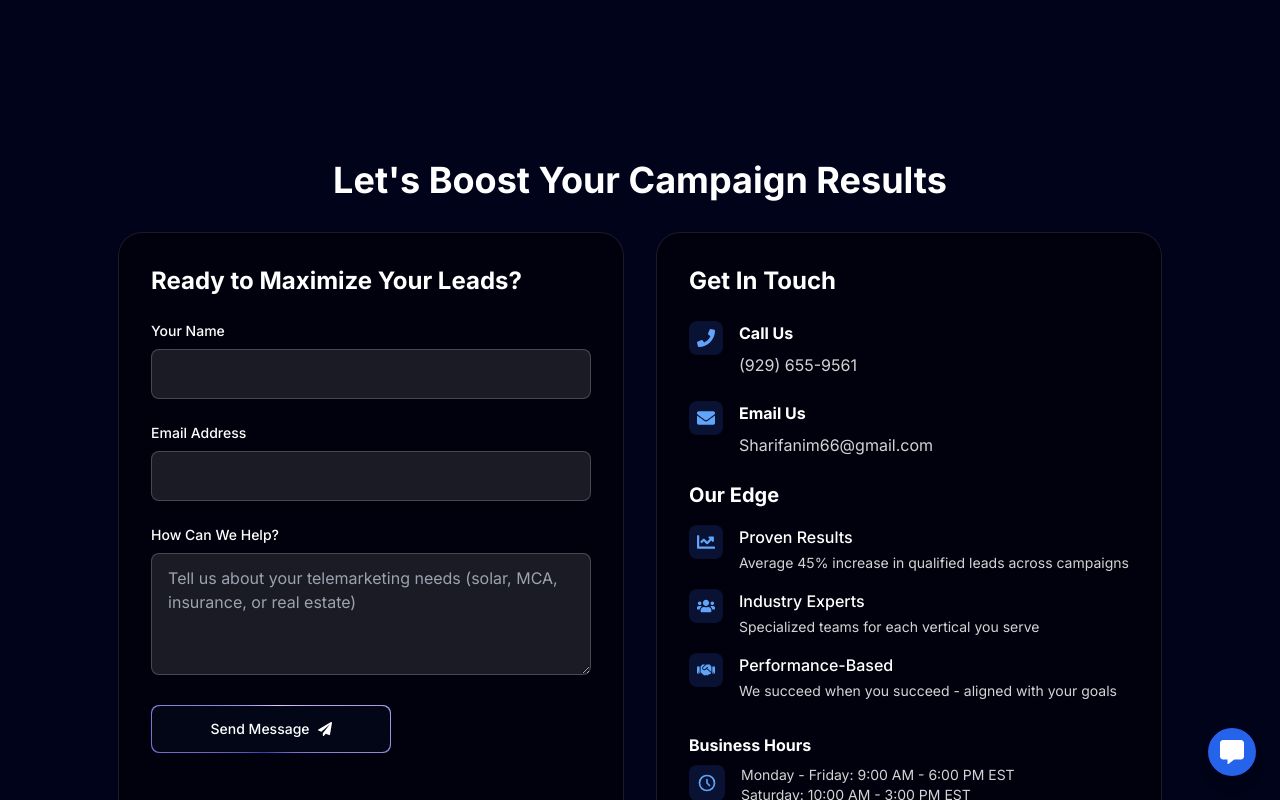
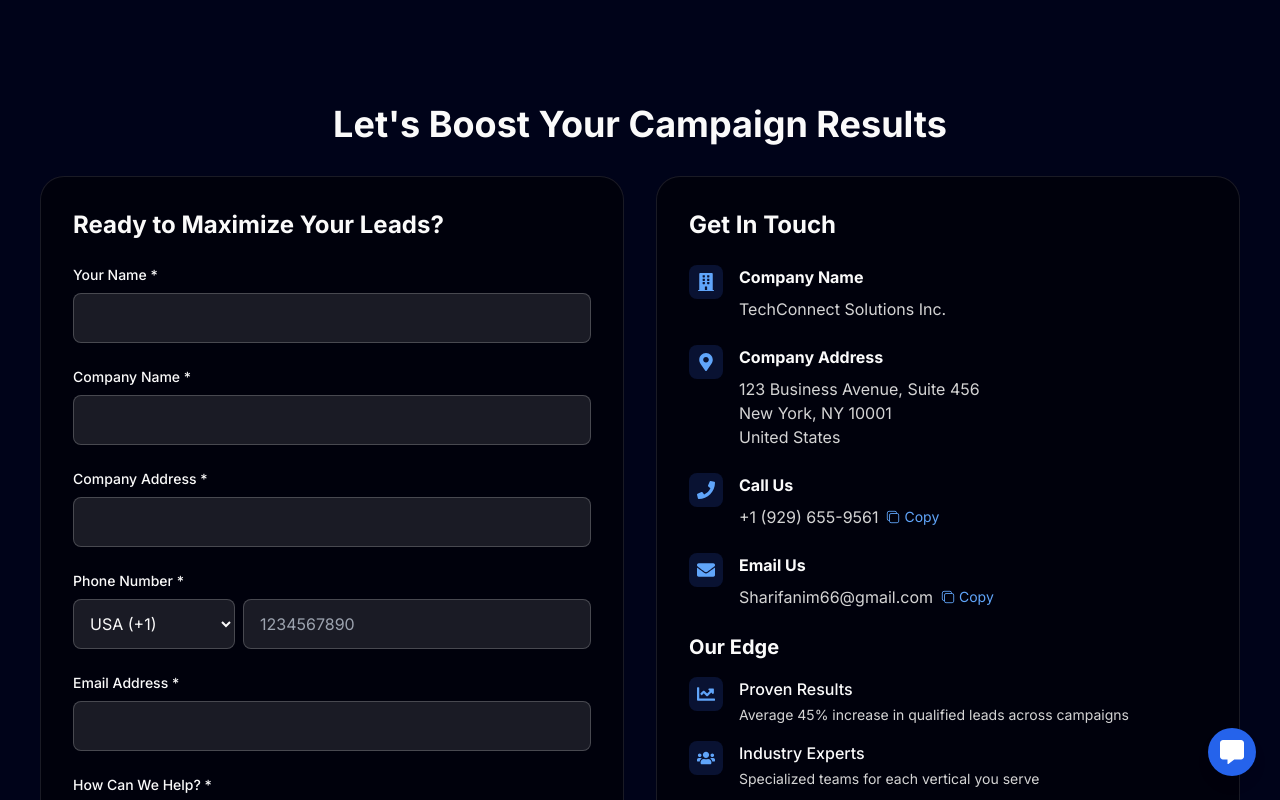
Before and after one commit to L2L-OakFrog/NextJS-Portfolio-Practice, a Next.js app: page /contact in a window 1280 px wide. Shown: the top 800 px of the page. Built offline with nearby package versions, Linux system fonts and the light colour scheme.

Commit message:
update contact page

```diff
--- a/app/contact/page.tsx
+++ b/app/contact/page.tsx
@@ -1,13 +1,94 @@
 "use client";
 import MagicButton from "@/components/ui/MagicButton";
-import SimpleSubmitButton from "@/components/ui/SimpleSubmitButton";
-import { FaPaperPlane, FaPhone, FaEnvelope, FaChartLine, FaUsers, FaHandshake } from 'react-icons/fa';
+import { FaPaperPlane, FaPhone, FaEnvelope, FaChartLine, FaUsers, FaHandshake, FaBuilding, FaMapMarkerAlt } from 'react-icons/fa';
 import { IoCopyOutline } from 'react-icons/io5';
+import { useState } from 'react';
+
+type FormData = {
+  name: string;
+  company: string;
+  address: string;
+  countryCode: string;
+  phone: string;
+  email: string;
+  message: string;
+};
+
+type FormErrors = {
+  name?: string;
+  company?: string;
+  address?: string;
+  phone?: string;
+  email?: string;
+  message?: string;
+};
+
+const countryCodes = [
+  { code: '+1', name: 'USA (+1)' },
+  { code: '+44', name: 'UK (+44)' },
+  { code: '+61', name: 'Australia (+61)' },
+  { code: '+49', name: 'Germany (+49)' },
+  { code: '+33', name: 'France (+33)' },
+  { code: '+81', name: 'Japan (+81)' },
+  { code: '+91', name: 'India (+91)' },
+];
 
 export default function ContactPage() {
+  const [formData, setFormData] = useState<FormData>({
+    name: '',
+    company: '',
+    address: '',
+    countryCode: '+1',
+    phone: '',
+    email: '',
+    message: ''
+  });
+  const [errors, setErrors] = useState<FormErrors>({});
+
+  const validateForm = (): boolean => {
+    const newErrors: FormErrors = {};
+    const emailRegex = /^[^\s@]+@[^\s@]+\.[^\s@]+$/;
+    const phoneRegex = /^[0-9]{7,15}$/; // Basic phone number validation (digits only)
+
+    if (!formData.name.trim()) newErrors.name = 'Name is required';
+    if (!formData.company.trim()) newErrors.company = 'Company name is required';
+    if (!formData.address.trim()) newErrors.address = 'Company address is required';
+    if (!formData.phone.trim()) {
+      newErrors.phone = 'Phone number is required';
+    } else if (!phoneRegex.test(formData.phone)) {
+      newErrors.phone = 'Please enter a valid phone number (7-15 digits)';
+    }
+    if (!formData.email.trim()) {
+      newErrors.email = 'Email is required';
+    } else if (!emailRegex.test(formData.email)) {
+      newErrors.email = 'Please enter a valid email address';
+    }
+    if (!formData.message.trim()) newErrors.message = 'Message is required';
+
+    setErrors(newErrors);
+    return Object.keys(newErrors).length === 0;
+  };
+
+  const handleChange = (e: React.ChangeEvent<HTMLInputElement | HTMLTextAreaElement | HTMLSelectElement>) => {
+    const { name, value } = e.target;
+    setFormData(prev => ({
+      ...prev,
+      [name]: value
+    }));
+  };
+
+  const handleSubmit = (e: React.FormEvent) => {
+    e.preventDefault();
+    if (validateForm()) {
+      // Submit the form
+      const form = e.target as HTMLFormElement;
+      form.submit();
+    }
+  };
+
   return (
-    <div className="min-h-screen bg-black-100 text-white py-20 sm:px-6 lg:px-8">
-      <div className="max-w-6xl mx-auto">
+    <div className="w-full">
+      <div className="py-6">
         <h1 className="text-3xl sm:text-4xl font-bold mb-8 text-center">Let&apos;s Boost Your Campaign Results</h1>
 
         <div className="grid grid-cols-1 md:grid-cols-2 gap-8">
@@ -16,9 +97,10 @@ export default function ContactPage() {
             <h2 className="text-2xl font-bold mb-6">Ready to Maximize Your Leads?</h2>
 
             <form
-              action="https://formsubmit.co/rafiqahamed.tanim@gmail.com"
+              action="https://formsubmit.co/sharifanim66@gmail.com"
               method="POST"
               className="space-y-6"
+              onSubmit={handleSubmit}
             >
                 {/* CC additional emails */}
                 {/* <input type="hidden" name="_cc" value="another@email.com" /> */}
@@ -30,7 +112,7 @@ export default function ContactPage() {
                 {/* <input type="hidden" name="_replyto" value="noreply@yourdomain.com" /> */}
 
               {/* Add your custom subject */}
-              <input type="hidden" name="_subject" value="New Lead from TechConnect Website!" />
+              <input type="hidden" name="_subject" value="New Email from TechConnect Website!" />
 
               {/* Disable captcha */}
               <input type="hidden" name="_captcha" value="false" />
@@ -39,41 +121,107 @@ export default function ContactPage() {
               <input
                 type="hidden"
                 name="_next"
-                value="https://yourdomain.com/thank-you"
+                value="https://techconnectsolutions.netlify.app/thank-you"
               />
 
               <div>
-                <label htmlFor="name" className="block mb-2 text-sm font-medium">Your Name</label>
+                <label htmlFor="name" className="block mb-2 text-sm font-medium">Your Name *</label>
                 <input
                   type="text"
                   id="name"
                   name="name"
+                  value={formData.name}
+                  onChange={handleChange}
                   required
                   className="w-full bg-white/10 border border-white/20 rounded-lg px-4 py-3 focus:outline-none focus:ring-2 focus:ring-blue-500"
                 />
+                {errors.name && <p className="text-red-400 text-xs mt-1">{errors.name}</p>}
               </div>
 
               <div>
-                <label htmlFor="email" className="block mb-2 text-sm font-medium">Email Address</label>
+                <label htmlFor="company" className="block mb-2 text-sm font-medium">Company Name *</label>
+                <input
+                  type="text"
+                  id="company"
+                  name="company"
+                  value={formData.company}
+                  onChange={handleChange}
+                  required
+                  className="w-full bg-white/10 border border-white/20 rounded-lg px-4 py-3 focus:outline-none focus:ring-2 focus:ring-blue-500"
+                />
+                {errors.company && <p className="text-red-400 text-xs mt-1">{errors.company}</p>}
+              </div>
+
+              <div>
+                <label htmlFor="address" className="block mb-2 text-sm font-medium">Company Address *</label>
+                <input
+                  type="text"
+                  id="address"
+                  name="address"
+                  value={formData.address}
+                  onChange={handleChange}
+                  required
+                  className="w-full bg-white/10 border border-white/20 rounded-lg px-4 py-3 focus:outline-none focus:ring-2 focus:ring-blue-500"
+                />
+                {errors.address && <p className="text-red-400 text-xs mt-1">{errors.address}</p>}
+              </div>
+
+              <div>
+                <label htmlFor="phone" className="block mb-2 text-sm font-medium">Phone Number *</label>
+                <div className="flex flex-col sm:flex-row gap-2">
+                  <select
+                    name="countryCode"
+                    value={formData.countryCode}
+                    onChange={handleChange}
+                    className="w-full sm:w-auto bg-white/10 border border-white/20 rounded-lg px-3 py-3 focus:outline-none focus:ring-2 focus:ring-blue-500"
+                  >
+                    {countryCodes.map((country) => (
+                      <option key={country.code} value={country.code}>
+                        {country.name}
+                      </option>
+                    ))}
+                  </select>
+                  <input
+                    type="tel"
+                    id="phone"
+                    name="phone"
+                    value={formData.phone}
+                    onChange={handleChange}
+                    required
+                    placeholder="1234567890"
+                    className="w-full bg-white/10 border border-white/20 rounded-lg px-4 py-3 focus:outline-none focus:ring-2 focus:ring-blue-500"
+                  />
+                </div>
+                {errors.phone && <p className="text-red-400 text-xs mt-1">{errors.phone}</p>}
+              </div>
+
+              <div>
+                <label htmlFor="email" className="block mb-2 text-sm font-medium">Email Address *</label>
                 <input
                   type="email"
                   id="email"
                   name="email"
+                  value={formData.email}
+                  onChange={handleChange}
                   required
                   className="w-full bg-white/10 border border-white/20 rounded-lg px-4 py-3 focus:outline-none focus:ring-2 focus:ring-blue-500"
                 />
+                {errors.email && <p className="text-red-400 text-xs mt-1">{errors.email}</p>}
               </div>
 
               <div>
-                <label htmlFor="message" className="block mb-2 text-sm font-medium">How Can We Help?</label>
+                <label htmlFor="message" className="block mb-2 text-sm font-medium">How Can We Help? *</label>
                 <textarea
                   id="message"
                   name="message"
+                  value={formData.message}
+                  onChange={handleChange}
                   required
                   rows={4}
                   placeholder="Tell us about your telemarketing needs (solar, MCA, insurance, or real estate)"
                   className="w-full bg-white/10 border border-white/20 rounded-lg px-4 py-3 focus:outline-none focus:ring-2 focus:ring-blue-500"
                 />
+                {errors.message && <p className="text-red-400 text-xs mt-1">{errors.message}</p>}
               </div>
 
               <MagicButton
@@ -83,12 +231,6 @@ export default function ContactPage() {
                 type="submit"
                 otherClasses="w-full"
               />
-              {/* <SimpleSubmitButton
-                title="Send Message"
-                icon={<FaPaperPlane />}
-                position="right"
-                otherClasses="w-full"
-              /> */}
             </form>
           </div>
 
@@ -97,6 +239,32 @@ export default function ContactPage() {
             <h2 className="text-2xl font-bold mb-6">Get In Touch</h2>
 
             <div className="space-y-6">
+              {/* Company Info Section */}
+              <div className="flex items-start gap-4">
+                <div className="p-2 bg-blue-900/30 rounded-lg">
+                  <FaBuilding className="text-blue-400 text-lg" />
+                </div>
+                <div className="flex-1">
+                  <h3 className="font-bold mb-2">Company Name</h3>
+                  <p className="text-neutral-300">TechConnect Solutions Inc.</p>
+                </div>
+              </div>
+
+              {/* Address Section */}
+              <div className="flex items-start gap-4">
+                <div className="p-2 bg-blue-900/30 rounded-lg">
+                  <FaMapMarkerAlt className="text-blue-400 text-lg" />
+                </div>
+                <div className="flex-1">
+                  <h3 className="font-bold mb-2">Company Address</h3>
+                  <p className="text-neutral-300">
+                    123 Business Avenue, Suite 456<br />
+                    New York, NY 10001<br />
+                    United States
+                  </p>
+                </div>
+              </div>
+
               {/* Phone Section */}
               <div className="flex items-start gap-4">
                 <div className="p-2 bg-blue-900/30 rounded-lg">
@@ -105,7 +273,13 @@ export default function ContactPage() {
                 <div className="flex-1">
                   <h3 className="font-bold mb-2">Call Us</h3>
                   <div className="flex flex-col sm:flex-row sm:items-center gap-2">
-                    <p className="text-neutral-300">(929) 655-9561</p>
+                    <p className="text-neutral-300">+1 (929) 655-9561</p>
+                    <button
+                      className="text-blue-400 hover:text-blue-300 flex items-center gap-1 text-sm"
+                      onClick={() => navigator.clipboard.writeText('+1 (929) 655-9561')}
+                    >
+                      <IoCopyOutline /> Copy
+                    </button>
                   </div>
                 </div>
               </div>
@@ -119,6 +293,12 @@ export default function ContactPage() {
                   <h3 className="font-bold mb-2">Email Us</h3>
                   <div className="flex flex-col sm:flex-row sm:items-center gap-2">
                     <p className="text-neutral-300 break-all whitespace-normal">Sharifanim66@gmail.com</p>
+                    <button
+                      className="text-blue-400 hover:text-blue-300 flex items-center gap-1 text-sm"
+                      onClick={() => navigator.clipboard.writeText('Sharifanim66@gmail.com')}
+                    >
+                      <IoCopyOutline /> Copy
+                    </button>
                   </div>
                 </div>
               </div>
--- /dev/null
+++ b/app/thank-you/page.tsx
@@ -0,0 +1,54 @@
+"use client";
+import Link from "next/link";
+import { FaCheckCircle, FaHome, FaEnvelope, FaInfoCircle } from "react-icons/fa";
+
+export default function ThankYouPage() {
+  return (
+    <div className="min-h-screen bg-black-100 text-white py-20 px-6 sm:px-8 flex items-center justify-center">
+      <div className="max-w-2xl mx-auto text-center bg-black/50 backdrop-blur-md p-8 sm:p-10 rounded-3xl border border-white/10">
+        {/* Success Icon */}
+        <div className="flex justify-center mb-6">
+          <FaCheckCircle className="text-green-500 text-6xl" />
+        </div>
+
+        {/* Main Message */}
+        <h1 className="text-3xl sm:text-4xl font-bold mb-4">Thank You for Contacting Us!</h1>
+        <p className="text-lg mb-6 text-neutral-300">
+          We've received your message and our team will get back to you soon.
+        </p>
+
+        {/* Additional Info */}
+        <div className="bg-blue-900/20 rounded-lg p-4 mb-8 flex items-start">
+          <FaInfoCircle className="text-blue-400 mt-1 mr-3 flex-shrink-0" />
+          <p className="text-left">
+            While you wait, feel free to browse our website for more information about our services and solutions.
+          </p>
+        </div>
+
+        {/* Action Buttons */}
+        <div className="flex flex-col sm:flex-row gap-4 justify-center">
+          <Link
+            href="/"
+            className="flex items-center justify-center gap-2 px-6 py-3 bg-blue-600 hover:bg-blue-700 rounded-lg font-medium transition-colors"
+          >
+            <FaHome /> Go Back to Home
+          </Link>
+
+          <Link
+            href="/services"
+            className="flex items-center justify-center gap-2 px-6 py-3 bg-white/10 hover:bg-white/20 rounded-lg font-medium transition-colors border border-white/20"
+          >
+            <FaEnvelope /> Explore Our Services
+          </Link>
+        </div>
+
+        {/* Support Info */}
+        <div className="mt-10 pt-6 border-t border-white/10">
+          <p className="text-sm text-neutral-400">
+            Need immediate assistance? Call us at <a href="tel:+19296559561" className="text-blue-400 hover:underline">+1 (929) 655-9561</a>
+          </p>
+        </div>
+      </div>
+    </div>
+  );
+}
```
